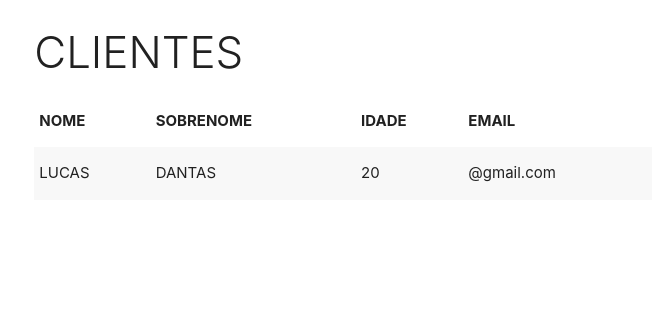
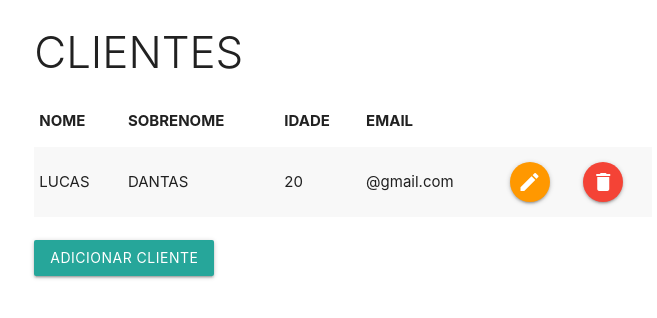
Before and after one commit to lucassdantas/Estudos, a PHP site: page /PHP/crud/index.php in a window 1280 px wide. Shown: the top 318 px of the page, without its empty margins (297-954 px from the left). Run offline with PHP 8.4, Linux system fonts and the light colour scheme.

Commit message:
Add files via upload

```diff
--- a/PHP/crud/index.php
+++ b/PHP/crud/index.php
@@ -19,8 +19,12 @@ require_once "./includes/header.php";
                 <td>DANTAS</td>
                 <td>20</td>
                 <td>@gmail.com</td>
+                <td><a href="" class="btn-floating orange"><i class="material-icons">edit</i></td>
+                <td><a href="" class="btn-floating red"><i class="material-icons">delete</i></td>
             </tbody>
         </Table>
+        <br>
+        <a href="" class="btn">ADICIONAR CLIENTE</a>
     </div>
 </div>
 
```
